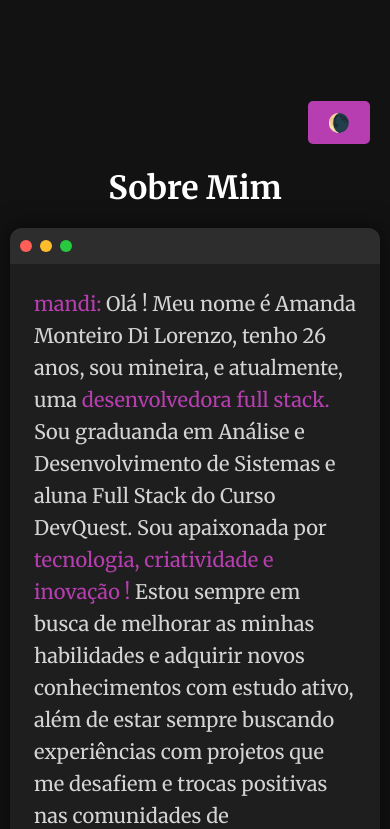
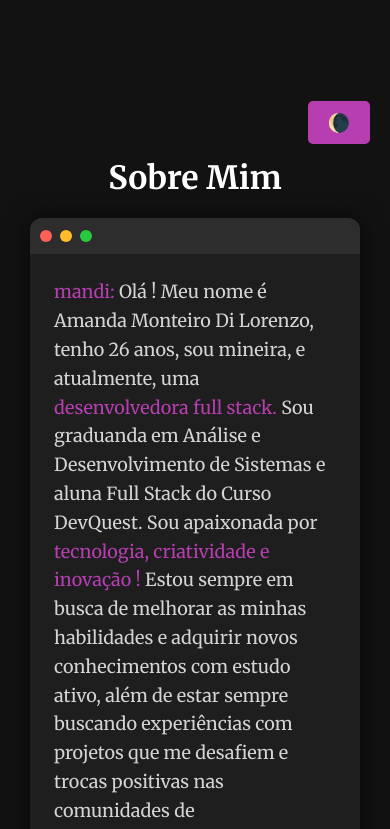
Before and after one commit to mandiilorenzo/portfolio-amanda-angular, an Angular app: page / in a window 390 px wide. Shown: the part 680-1509 px from the top of the page. Built offline with nearby package versions, Linux system fonts and the light colour scheme.

Commit message:
style: responsivo about

```diff
--- a/src/app/modules/portfolio/components/about/about.component.css
+++ b/src/app/modules/portfolio/components/about/about.component.css
@@ -78,6 +78,25 @@
     box-shadow: 0 0 15px #ff00ff;
 }
 
+@media (max-width: 768px) {
+    .about {
+        padding: 30px;
+    }
+
+    .abou t h2 {
+        font-size: 24px;
+    }
+
+    .terminal {
+        width: 100%;
+        max-width: 100%;
+    }
+
+    .terminal-body {
+        font-size: 18px;
+    }
+}
+
 :host-context(body.light-theme) .about {
     background-color: #a8d5ba;
     color: #1c1c1e;
```
